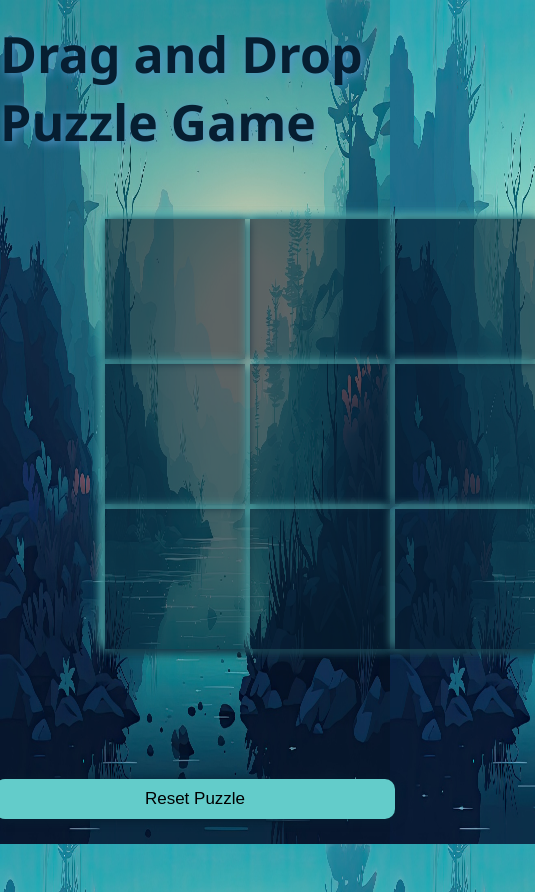
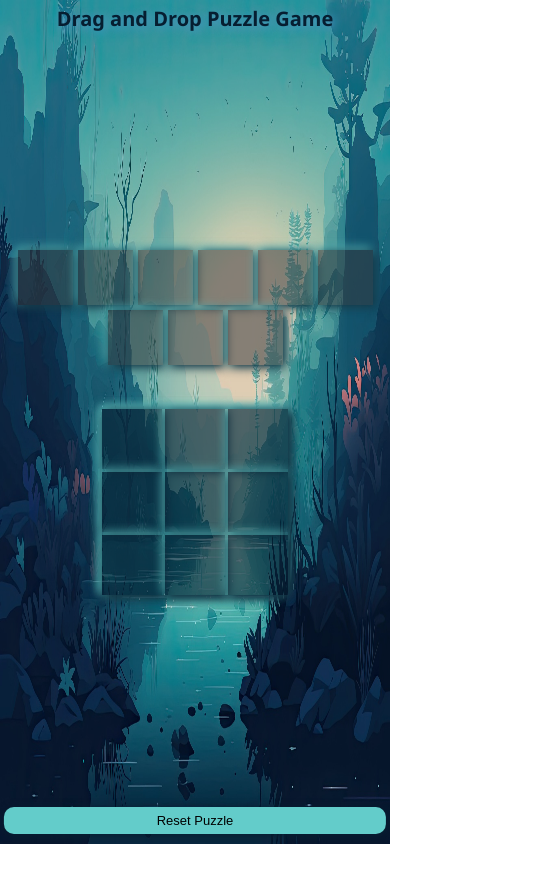
Before and after one commit to samikshajain29/Picture-puzzle-game, a plain HTML site: page index.html in a window 390 px wide. Shown: the whole page, 535 px wide, since content can reach past the window. After the commit the page ends 844 px from the top, so only its background shows below. Drawn offline with Linux system fonts and the light colour scheme.

Commit message:
Made responsive

```diff
--- a/style.css
+++ b/style.css
@@ -91,3 +91,70 @@ h1 {
   background-color: #061e31b5;
   color: aliceblue;
 }
+
+@media screen and (max-width: 785px) {
+  body {
+    flex-direction: column;
+    gap: 50px;
+    width: 100vw;
+    height: 100vh;
+    padding: 0 10px;
+  }
+  .drag {
+    width: 100%;
+    justify-content: center;
+  }
+  .dragbox {
+    width: 80px;
+    height: 80px;
+  }
+  .drop {
+    grid-template-columns: repeat(3, 1fr);
+  }
+  .dropbox {
+    width: 100px;
+    height: 100px;
+  }
+  #reset {
+    width: 90vw;
+    min-width: 180px;
+    font-size: 15px;
+    padding: 8px 10px;
+    left: 50%;
+    transform: translateX(-50%);
+  }
+  h1 {
+    font-size: 32px;
+    top: 10px;
+    left: 0;
+    right: 0;
+    text-align: center;
+  }
+}
+@media screen and (max-width: 500px) {
+  body {
+    gap: 20px;
+    padding: 0 2vw;
+  }
+  .dragbox {
+    width: 55px;
+    height: 55px;
+  }
+  .dropbox {
+    width: 60px;
+    height: 60px;
+  }
+  .drop {
+    gap: 3px;
+  }
+  #reset {
+    width: 98vw;
+    font-size: 13px;
+    padding: 6px 5px;
+    bottom: 10px;
+  }
+  h1 {
+    font-size: 20px;
+    top: 5px;
+  }
+}
```
